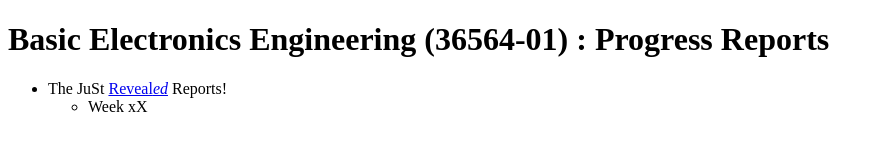
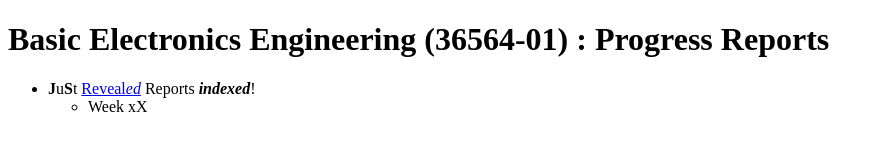
Before and after one commit to a-haos-at-ewha/36564_1_basic-_engineering_design_for_electronics_engineering, a plain HTML site: page pgs/progress_reports/index.html in a window 1280 px wide. Shown: the whole page, without its empty margins (0-884 px from the left). Drawn offline with Linux system fonts and the light colour scheme.

Commit message:
WHOLESALE COMMIT - ADD COMMIT MESSAGE NEXT TIME!

```diff
--- a/pgs/progress_reports/index.html
+++ b/pgs/progress_reports/index.html
@@ -8,7 +8,7 @@
 <body>
     <h1>Basic Electronics Engineering (36564-01) : Progress Reports</h1>
     <ul>
-        <li>The JuSt <a href="js_revealed_reports.html">Reveal<em>ed</em></a> Reports!</li>
+        <li><b>J</b>u<b>S</b>t <a href="js_revealed_reports.html">Reveal<em>ed</em></a> Reports <b><em>indexed</em></b>!</li>
         <ul>
             <li>Week xX</li>
         </ul>
```
